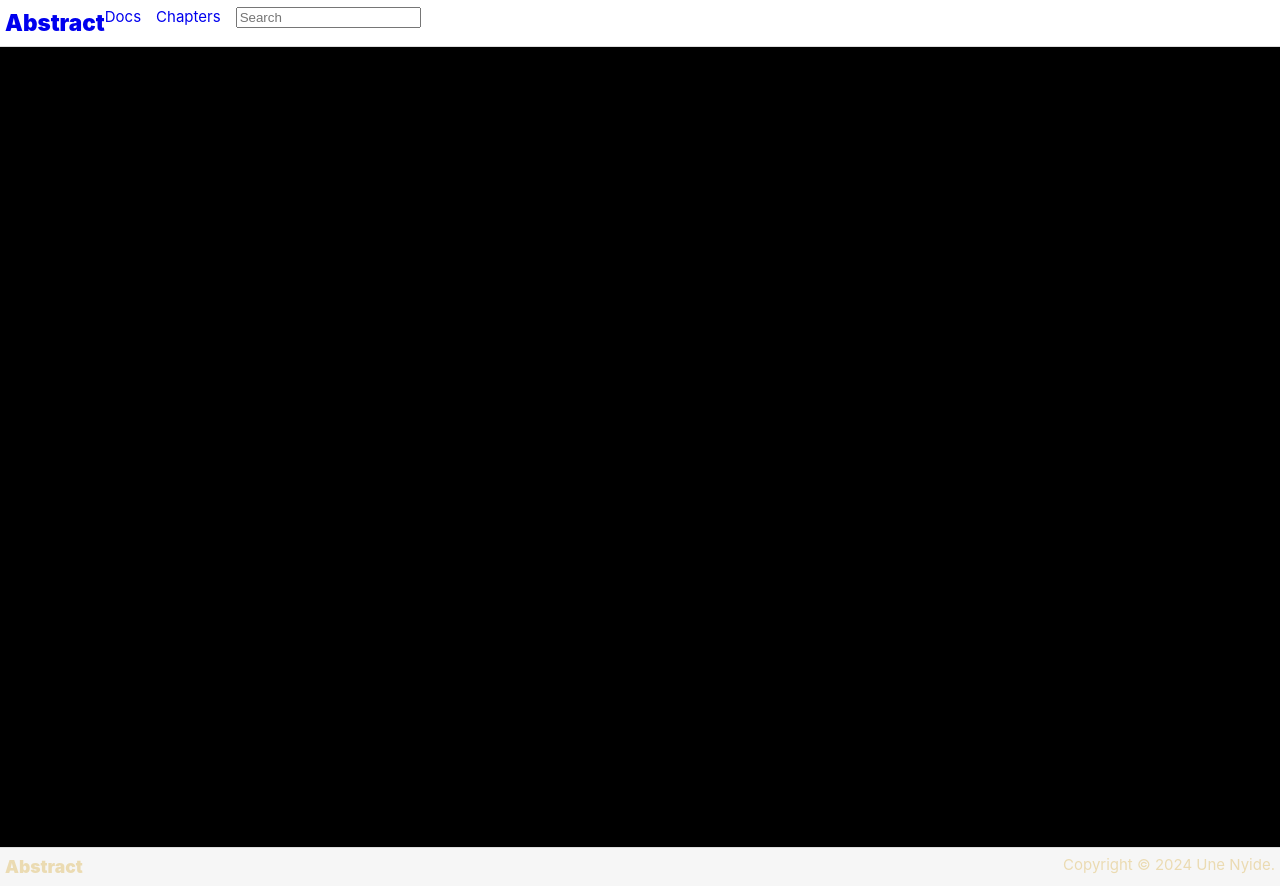
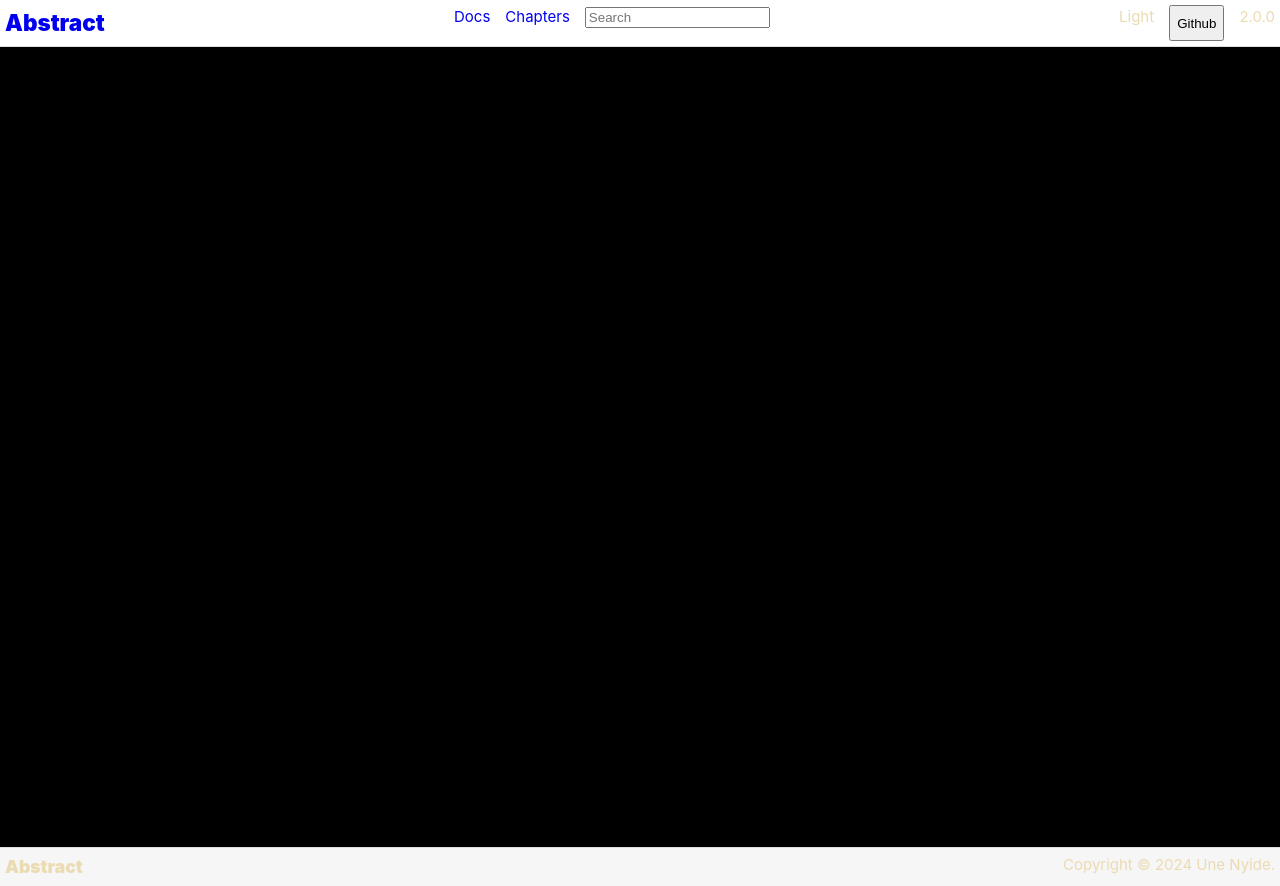
Before and after one commit to Unomars4/abstract, a Vue app: page / in a window 1280 px wide. Built offline with nearby package versions, Linux system fonts and the light colour scheme.

Commit message:
add other-items section on header bar

```diff
--- a/src/components/Header.vue
+++ b/src/components/Header.vue
@@ -18,6 +18,11 @@ import Search from "@/components/Search.vue";
         </div>
         <Search />
       </nav>
+      <div class="other-items">
+        Light
+        <button>Github</button>
+        <p class="version">2.0.0</p>
+      </div>
     </div>
   </header>
 </template>
@@ -38,11 +43,17 @@ header {
 }
 
 nav,
-.header-content {
+.header-content,
+.other-items {
   display: flex;
 }
 
-nav {
+.header-content {
+  justify-content: space-between;
+}
+
+nav,
+.other-items {
   gap: 15px;
 }
 </style>
```
